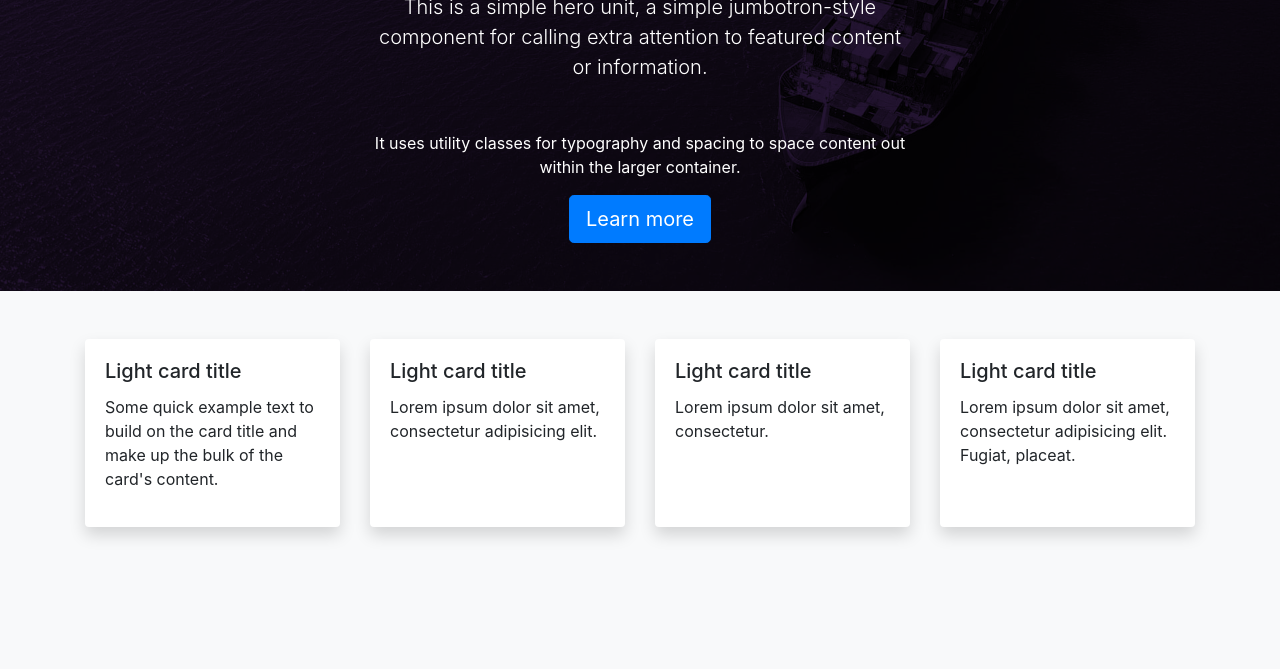
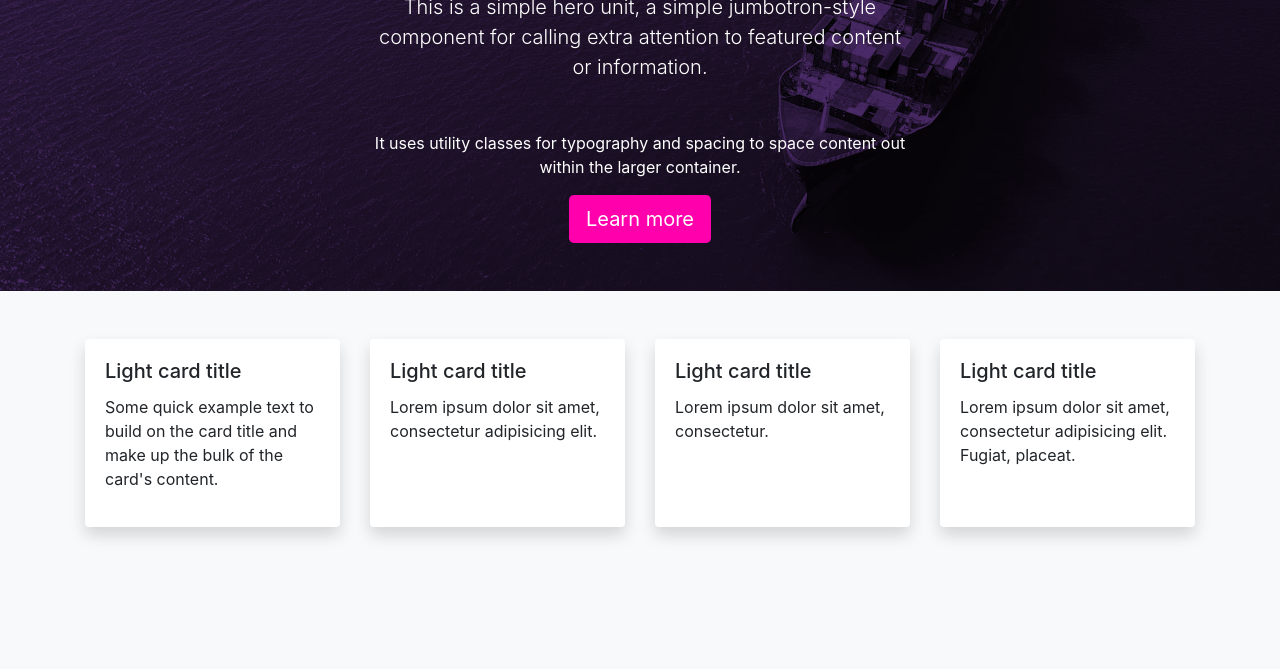
Before and after one commit to daviatkea/bs, a plain HTML site: page index.html in a window 1280 px wide. Shown: the part 131-800 px from the top of the page. Drawn offline with nearby package versions, Linux system fonts and the light colour scheme.

Commit message:
eksempler

```diff
--- a/css/custom.css
+++ b/css/custom.css
@@ -3,6 +3,7 @@
   BTN - #ff00ac
 */
 
+/* Metode 1 */
 .hero {
   background-color: #251534;
   background-size: cover;
@@ -11,6 +12,7 @@
   background-blend-mode: overlay;
 }
 
+/* Metode 2 */
 .hero {
   background-color: #251534;
   background-size: cover;
@@ -21,9 +23,17 @@
     url(../img/ship.jpg);
 }
 
+/* Optimeret kode m. blend */
+.hero {
+  --hero-img: url(../img/ship.jpg);
+  --hero-bg: #251534;
+  --hero-btn: #ff00ac;
 
-/*
+  background: var(--hero-bg) 50% 100% / cover;
+  background-image: var(--hero-img);
+  background-blend-mode: overlay;
+}
 
-HEX - #000
-
-*/
+.hero-btn {
+  background: var(--hero-btn);
+}
--- a/index.html
+++ b/index.html
@@ -20,7 +20,7 @@
           <p class="lead">This is a simple hero unit, a simple jumbotron-style component for calling extra attention to featured content or information.</p>
           <hr class="my-4">
           <p>It uses utility classes for typography and spacing to space content out within the larger container.</p>
-          <a class="btn btn-lg btn-primary" href="#" role="button">Learn more</a>
+          <a class="btn btn-lg hero-btn text-white" href="#" role="button">Learn more</a>
         </div>
       </div>
     </div>
```
